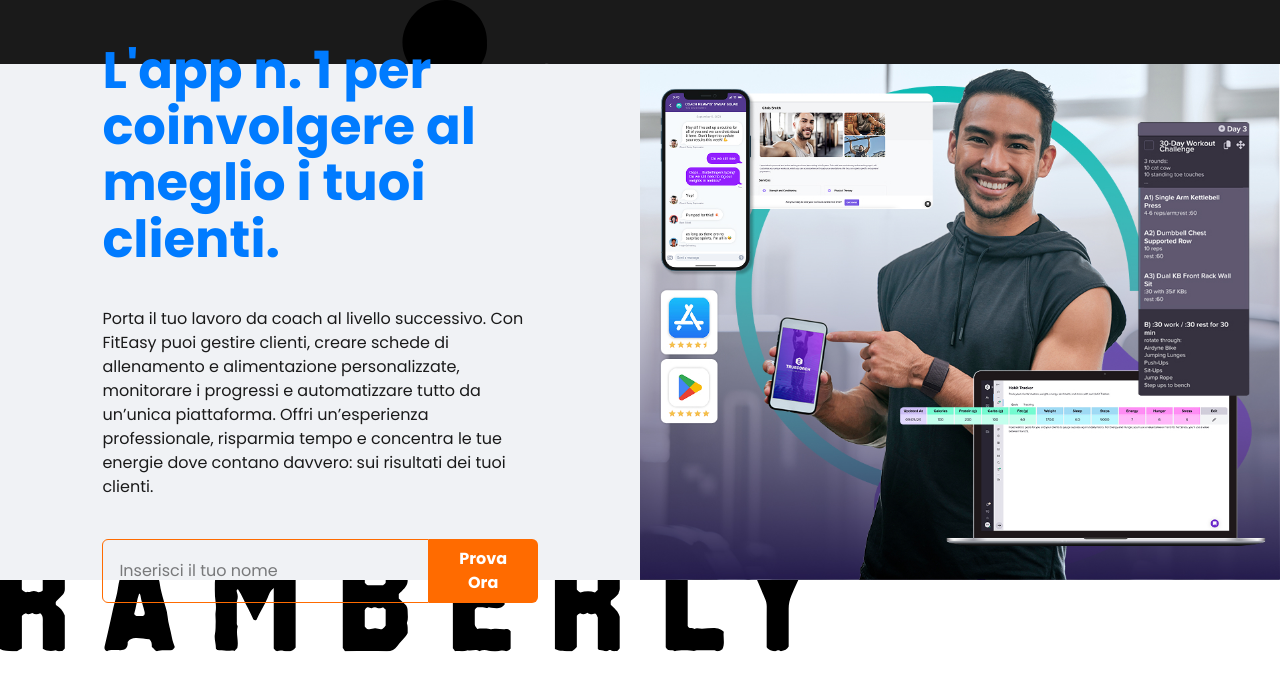
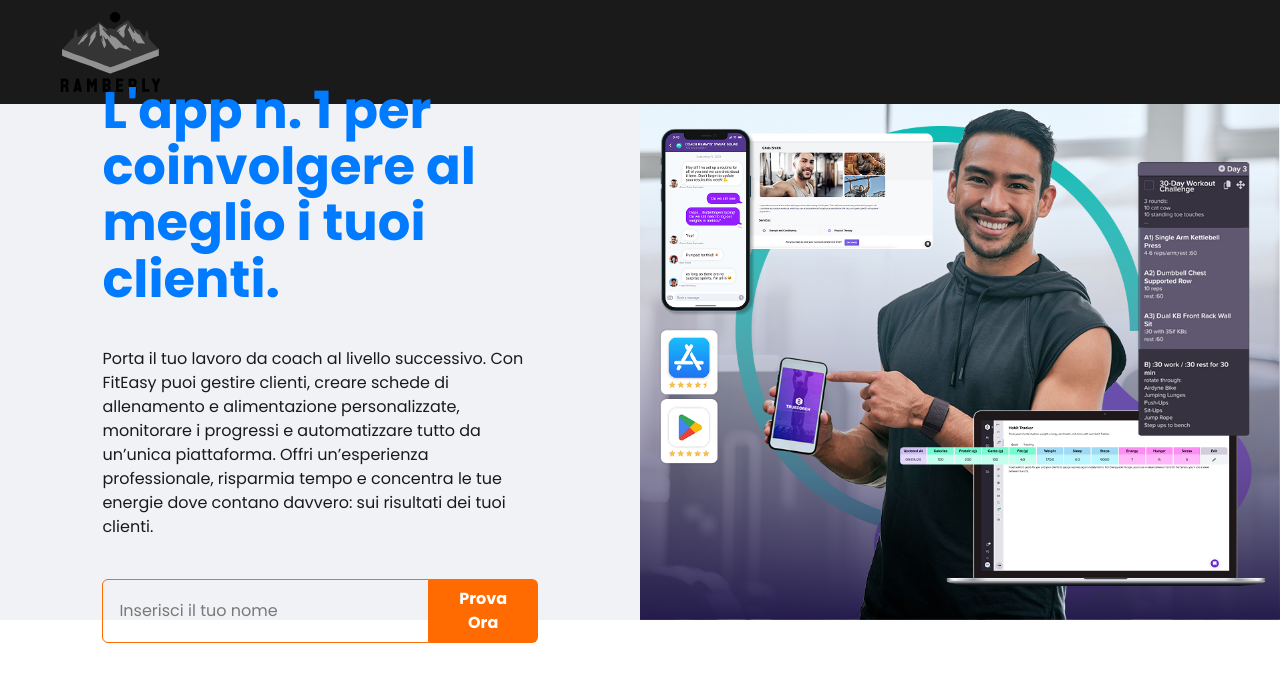
Before and after one commit to Markin1999/FitEasy, a React (Vite) app in the folder tailwindcss4/: page / in a window 1280 px wide. Shown: the top 690 px of the page. Built offline with nearby package versions, Linux system fonts and the light colour scheme.

Commit message:
Inserito logo nella navbar

```diff
--- a/tailwindcss4/src/componenti/homepage/Homepage.jsx
+++ b/tailwindcss4/src/componenti/homepage/Homepage.jsx
@@ -3,9 +3,9 @@
 
 export function Homepage() {
   return (
-    <>
+    <div className="m-0">
       <Navbar />
       <Header />
-    </>
+    </div>
   );
 }
--- a/tailwindcss4/src/componenti/homepage/navbar.jsx
+++ b/tailwindcss4/src/componenti/homepage/navbar.jsx
@@ -1,8 +1,12 @@
 export function Navbar() {
   return (
-    <nav className="bg-testo h-16">
-      <div>
-        <img src="../../src/assets/logo/logo.svg" alt="" />
+    <nav className="bg-testo p-3">
+      <div className="h-[90%]">
+        <img
+          src="../../src/assets/logo/logo.svg"
+          className="ml-3 w-[173px] h-[80px]"
+          alt=""
+        />
       </div>
     </nav>
   );
```
